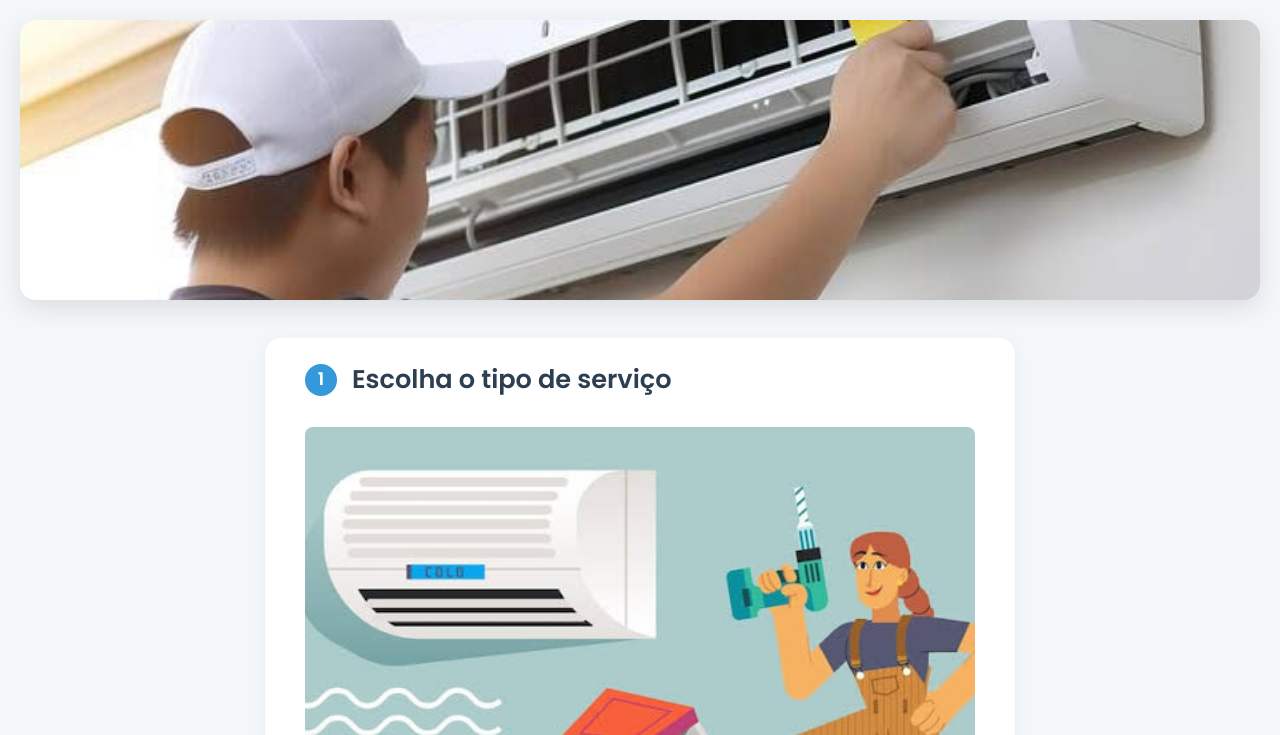
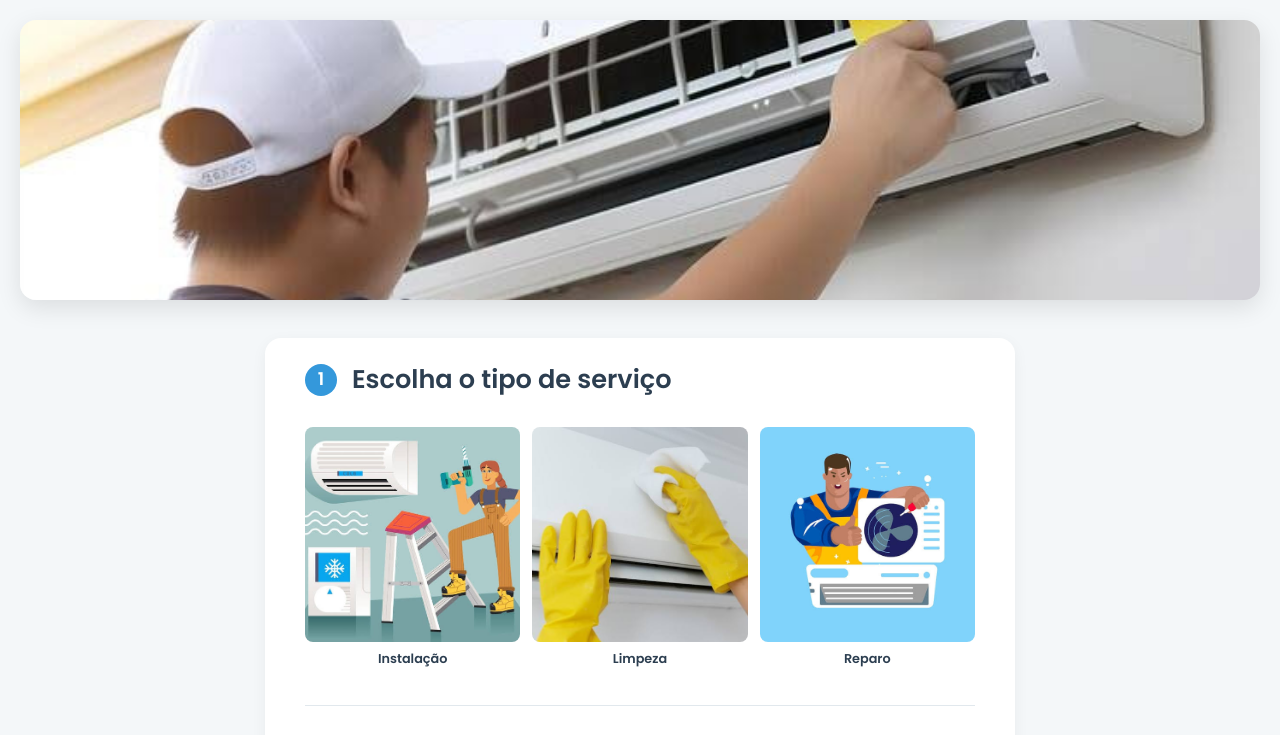
Before and after one commit to OEsquimo/meu-site-esquimo, a plain HTML site: page index.html in a window 1280 px wide. Shown: the top 735 px of the page. Drawn offline with nearby package versions, Linux system fonts and the light colour scheme.

Commit message:
Update style.css

```diff
--- a/assets/style.css
+++ b/assets/style.css
@@ -120,37 +120,44 @@ body {
   box-shadow: 0 0 0 3px rgba(52, 152, 219, 0.3);
 }
 /* Serviços - Grid responsivo */
+
+/* Serviços - Grid 3 colunas SEMPRE */
 .servicos-imagens {
   display: grid;
-  grid-template-columns: repeat(1, 1fr);
-  gap: 20px;
+  grid-template-columns: repeat(3, 1fr); /* Sempre 3 colunas */
+  gap: 12px; /* Espaço menor entre imagens */
 }
+
 .servico {
-  width: 100%;
-  min-width: 0; /* Corrige overflow */
-  transition: transform 0.3s, box-shadow 0.3s, border-color 0.3s;
+  display: flex;
+  flex-direction: column;
+  transition: all 0.3s ease;
 }
+
 .servico img {
   width: 100%;
-  aspect-ratio: 1 / 1; /* Quadrado (ou use 4/3 para retrato) */
-  object-fit: cover; /* Garante que a imagem cubra o espaço sem distorcer */
+  height: auto;
+  aspect-ratio: 1 / 1; /* Mantém quadrado */
+  object-fit: cover;
   border-radius: 8px;
-  display: block; /* Remove espaços indesejados abaixo da imagem */
 }
 
-/* Responsividade */
-
-@media (max-width: 600px) {
-  .servicos-imagens {
-    grid-template-columns: 3fr;
-  }
+.servico p {
+  margin-top: 6px;
+  font-size: 0.8rem; /* Texto menor */
+  font-weight: 600;
+  text-align: center;
+  color: var(--cor-secundaria);
 }
 
-
-.servico p {
-  font-weight: 600;
-  color: var(--cor-secundaria);
-  font-size: 1.1rem;
+/* Ajuste para telas muito pequenas (opcional) */
+@media (max-width: 400px) {
+  .servicos-imagens {
+    gap: 8px; /* Espaço ainda menor */
+  }
+  .servico p {
+    font-size: 0.7rem; /* Texto ainda menor */
+  }
 }
 
 /* Campos de Formulário */
```
